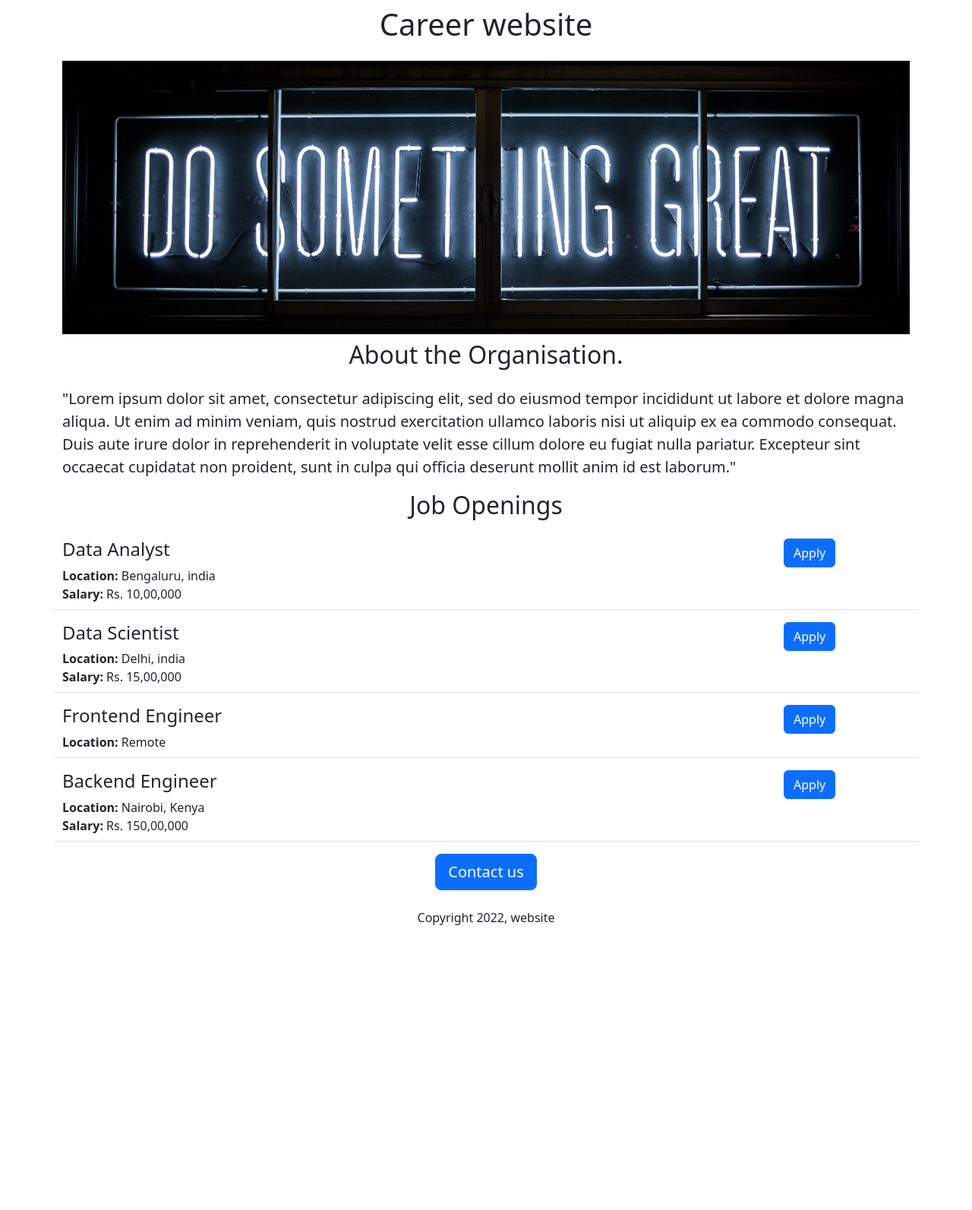
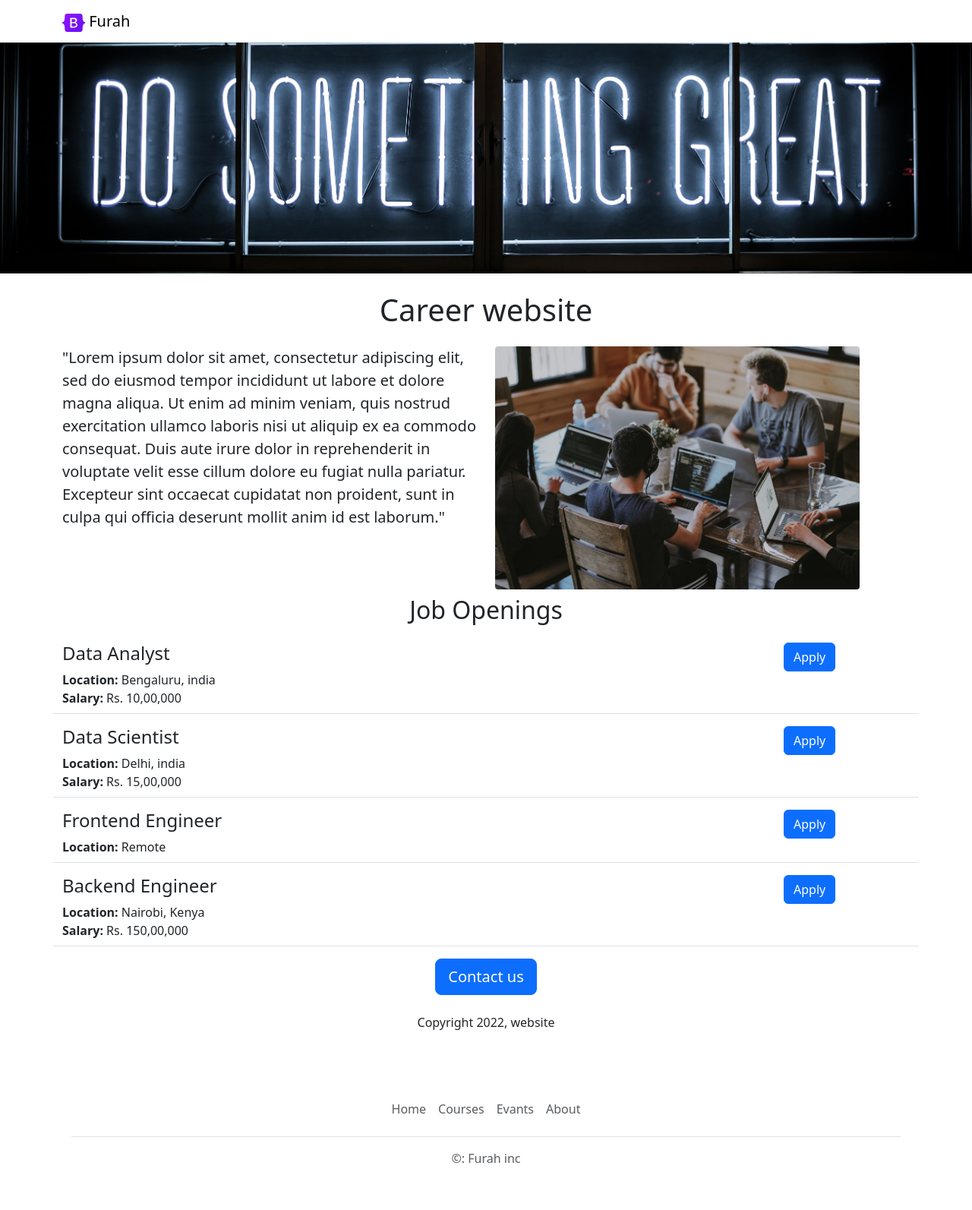
Before and after one commit to Qaladid/furah-website, a Flask app: page / in a window 1280 px wide. Shown: the whole page at 76% size. Before the commit the page ends 1218 px from the top, so only its background shows below. Run offline with Flask 3, Linux system fonts and the light colour scheme.

Commit message:
functionality improvements

```diff
--- a/app.py
+++ b/app.py
@@ -31,6 +31,7 @@ JOBS = [
 
 
 @app.route("/")
+@app.route("/home")
 def hello_world():
   return render_template('home.html', jobs=JOBS)
 
--- /dev/null
+++ b/templates/footer.html
@@ -0,0 +1,11 @@
+<div class="container">
+  <footer class="py-3 my-4">
+    <ul class="nav justify-content-center border-bottom pb-3 mb-3">
+      <li class="nav-item"><a target="_blank" href="https://jovian.ai" class="nav-link px-2 text-muted">Home</a></li>
+      <li class="nav-item"><a target="_blank" href="https://jovian.ai/learn" class="nav-link px-2 text-muted">Courses</a></li>
+      <li class="nav-item"><a target="_blank" href="https://jovian.ai/events" class="nav-link px-2 text-muted">Evants</a></li>
+      <li class="nav-item"><a target="_blank" href="https:jovian.ai/about" class="nav-link px-2 text-muted">About</a></li>
+    </ul>
+    <p class="text-center text-muted">&copy: Furah inc</p>
+  </footer>
+</div>
--- a/templates/home.html
+++ b/templates/home.html
@@ -9,18 +9,26 @@
         height: 360px;
         width: 100%;
         object-fit: cover;
+        margin-bottom: 16px;
       }
     </style>
   </head>
   <body>
+    {% include 'nav.html' %}
+    <img class="img-fluid" id="banner" src="https://furah-website--abdiazizimahmed.repl.co/static/banner.jpg">
    <div class="container">
     <h1 class="text-center mt-2 mb-4">Career website</h1>
-    <img class="img-fluid" id="banner" src="https://furah-website--abdiazizimahmed.repl.co/static/banner.jpg">
-    <h2 class="text-center mt-2 mb-4">About the Organisation.</h2>
       <link href="https://cdn.jsdelivr.net/npm/bootstrap@5.3.2/dist/css/bootstrap.min.css" rel="stylesheet" integrity="sha384-T3c6CoIi6uLrA9TneNEoa7RxnatzjcDSCmG1MXxSR1GAsXEV/Dwwykc2MPK8M2HN" crossorigin="anonymous">
+   <div class="row" style="margin-bottom:50px">
+    <div class="col-md-6">
     <p class="lead">
       "Lorem ipsum dolor sit amet, consectetur adipiscing elit, sed do eiusmod tempor incididunt ut labore et dolore magna aliqua. Ut enim ad minim veniam, quis nostrud exercitation ullamco laboris nisi ut aliquip ex ea commodo consequat. Duis aute irure dolor in reprehenderit in voluptate velit esse cillum dolore eu fugiat nulla pariatur. Excepteur sint occaecat cupidatat non proident, sunt in culpa qui officia deserunt mollit anim id est laborum."
     </p class="lead">
+     </div>
+     <div class="d-none d-md-block col-md-6">
+       <img src="static/people.jpeg" style="height:320px; border-radius:4px;"
+    </div>
+   </div>
     <h2 class="text-center mt-2 mb-4">Job Openings</h2>
 
     <div>
@@ -30,9 +38,10 @@
     </div>
 
     <div class="text-center">
-      <button class="btn btn-primary btn-lg">Contact us</button>
+      <a class="btn btn-primary btn-lg" href="mailto:hello@jovian.io?subject=question%20about%20job%20openings&body=My%20name%3A%20%3Cyour%20name%20here%3E%0D%0A%0D%0AMy%20question%3A%20%3Center%20your%20question%20here%3E">Contact us</a>
       <p class="mt-4">Copyright 2022, website</p>
     </div>
    </div>
+    {% include 'footer.html' %}
   </body>
 </html>
--- a/templates/jobitem.html
+++ b/templates/jobitem.html
@@ -13,6 +13,6 @@
    {% endif %}
   </div>
   <div class="col-2">
-    <button type="button" class="btn btn-primary">Apply</button>
+    <a href="mailto:hello@jovian.io?subject=Application%20for%20{{ job['title']}}&body=My%20name%3A%20%3Cyour%20name%20here%3E%0D%0A%0D%0AMy%20resume%3A%20%3Cresume%20link%3E%0D%0A%0D%0AMy%20linkedIn%3A%20%3ClinkedIn%20link%3E" type="button" class="btn btn-primary">Apply</a>
   </div>
 </div>
--- /dev/null
+++ b/templates/nav.html
@@ -0,0 +1,9 @@
+<nav class="navbar shadow-sm fixed-top bg-white">
+  <div class="container">
+    <a class="navbar-brand" href="#">
+      <img src="/static/logo.svg" alt="Bootstrap" width="30" height="24">
+      Furah
+    </a>
+  </div>
+</nav>
+<!-- <div style="height: 56px"></div> -->
```
Also changed, not shown: static/logo.svg (added), static/people.jpeg (added).
